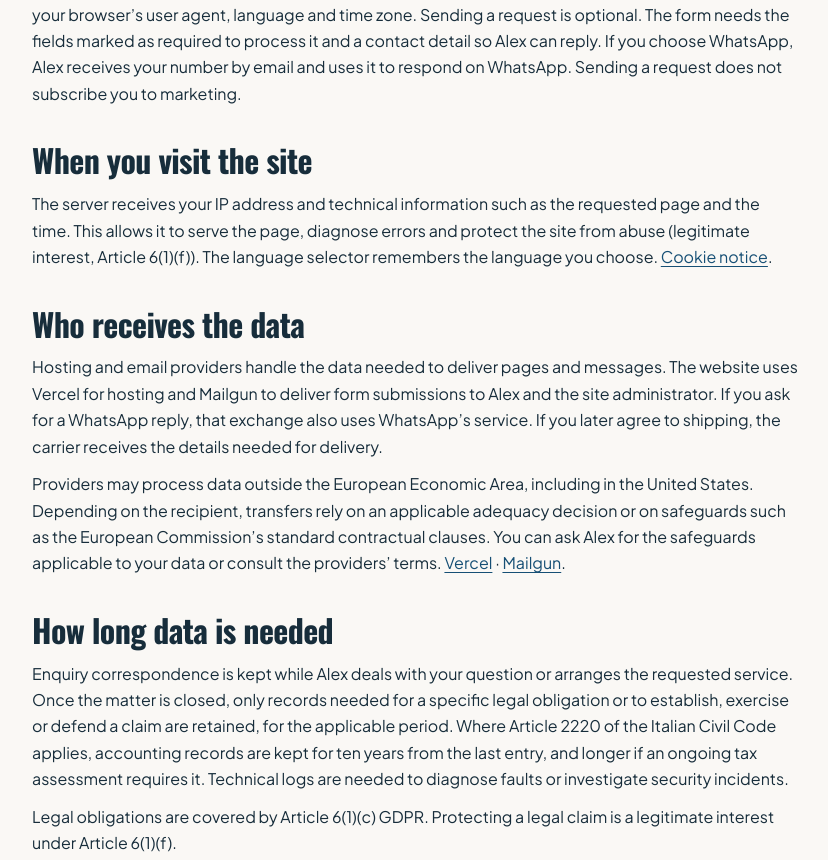
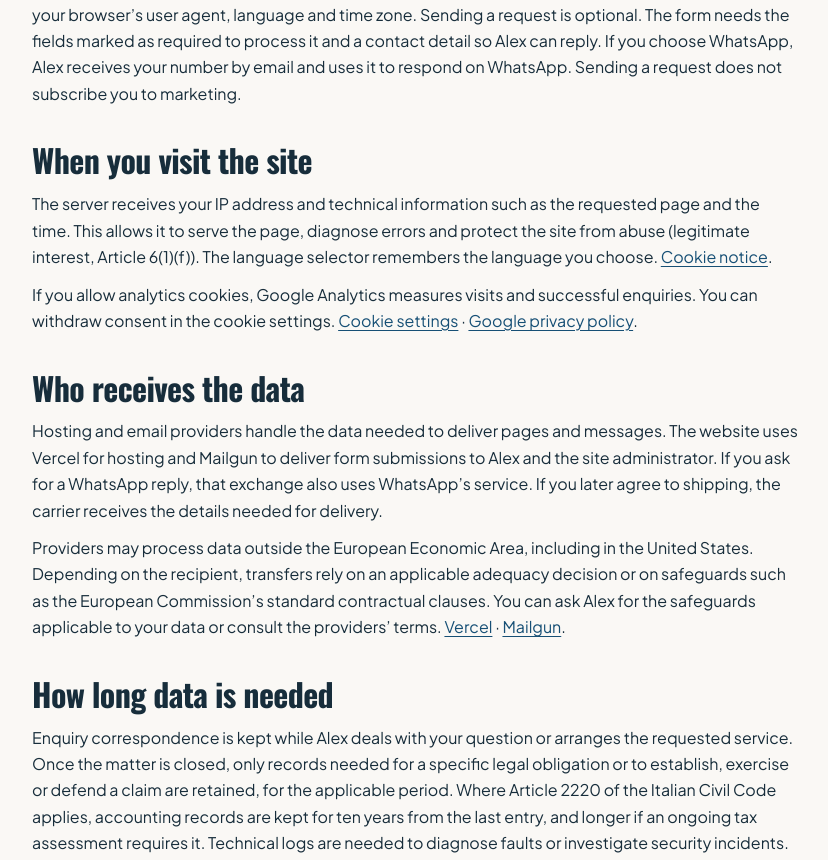
Before and after one commit to ungattocinereo/alextione, an Astro site: page /privacy in a window 1280 px wide. Shown: the part 711-1571 px from the top of the page, without its empty margins (224-1052 px from the left). Built offline with nearby package versions, Linux system fonts and the light colour scheme; Astro itself is replaced by a stand-in of ours.

Commit message:
Measure consented site visits and successful enquiries in GA4

```diff
--- /dev/null
+++ b/src/components/AnalyticsChoice.astro
@@ -0,0 +1,26 @@
+---
+import { locale } from "../lib/site";
+const { t, url } = locale(Astro.url.pathname);
+---
+<aside id="analytics-choice" aria-labelledby="analytics-title" hidden>
+  <strong id="analytics-title">{t("Analytics cookies", "Cookie di analisi")}</strong>
+  <p>{t("May we use Google Analytics to count site visits and enquiries?", "Possiamo usare Google Analytics per contare le visite al sito e le richieste ricevute?")} <a href={url("/cookies/")}>{t("Cookie notice", "Informativa cookie")}</a></p>
+  <div>
+    <button type="button" data-choice="decline">{t("Decline", "Rifiuta")}</button>
+    <button type="button" data-choice="allow">{t("Allow analytics", "Accetta le statistiche")}</button>
+  </div>
+</aside>
+<script>
+  import { initAnalytics } from "../lib/analytics";
+  initAnalytics();
+</script>
+<style>
+  aside { position:fixed; z-index:1000; bottom:max(12px,env(safe-area-inset-bottom)); left:12px; width:min(380px,calc(100% - 24px)); padding:16px 18px; border:1px solid #9cabb2; border-radius:4px; background:#faf8f5; color:#172d3b; box-shadow:0 4px 18px #0002; font:400 14px/1.5 "Inter",sans-serif; }
+  aside[hidden] { display:none; }
+  strong { font-size:16px; }
+  p { margin:4px 0 12px; }
+  a { color:#164f75; text-decoration:underline; }
+  div { display:flex; gap:8px; }
+  button { flex:1; font:inherit; font-weight:600; padding:8px; border:1px solid #526779; border-radius:3px; color:#172d3b; background:#fff; cursor:pointer; }
+  button:focus-visible, a:focus-visible { outline:2px solid #0066cc; outline-offset:2px; }
+</style>
--- a/src/components/BookRequest.astro
+++ b/src/components/BookRequest.astro
@@ -58,6 +58,7 @@ const { lang, t } = locale(Astro.url.pathname);
   </div>
 </section>
 <script>
+  import { trackLead } from "../lib/analytics";
   import { formContext } from "../lib/formContext";
 
   const form = document.querySelector<HTMLFormElement>(".book-form")!;
@@ -99,6 +100,7 @@ const { lang, t } = locale(Astro.url.pathname);
       if (!response.ok) throw new Error();
       const result = await response.json();
       if (!result.ok) throw new Error();
+      if (result.preview === false) trackLead("book");
       status.textContent = result.preview ? form.dataset.preview! : form.dataset.success!;
       fields.hidden = submit.hidden = true;
     } catch {
--- a/src/components/BookingDialog.astro
+++ b/src/components/BookingDialog.astro
@@ -72,6 +72,7 @@ const pageTour = tours.find(tour => tourPath(tour) === base.replace(/\/?$/, "/")
 </dialog>
 
 <script>
+  import { trackLead } from "../lib/analytics";
   import { formContext } from "../lib/formContext";
 
   const dialog = document.querySelector<HTMLDialogElement>("#booking")!;
@@ -169,6 +170,7 @@ const pageTour = tours.find(tour => tourPath(tour) === base.replace(/\/?$/, "/")
       if (!res.ok) throw new Error();
       const result = await res.json();
       if (result.ok !== true) throw new Error();
+      if (result.preview === false) trackLead(payload.tour ? "tour" : "general");
       find("[data-address]").textContent = String(payload.email).trim();
       find("[data-preview]").hidden = !result.preview;
       find("[data-delivered]").hidden = Boolean(result.preview);
--- a/src/layouts/BaseLayout.astro
+++ b/src/layouts/BaseLayout.astro
@@ -1,4 +1,5 @@
 ---
+import AnalyticsChoice from "../components/AnalyticsChoice.astro";
 import { structuredData } from "../lib/structuredData";
 import { locale } from "../lib/site";
 const {lang,base,t} = locale(Astro.url.pathname);
@@ -98,5 +99,6 @@ const shareDescription = shareDescriptions[card] ?? description;
   </head>
   <body>
     <slot />
+    <AnalyticsChoice />
   </body>
 </html>
--- /dev/null
+++ b/src/lib/analytics.ts
@@ -0,0 +1,79 @@
+const measurementId = "G-6P1T5VQLN9";
+const preferenceCookie = "alex_analytics";
+const productionSite = location.hostname === "alextione.it";
+let loaded = false;
+
+declare global {
+  interface Window {
+    dataLayer?: unknown[];
+    gtag?: (...args: unknown[]) => void;
+    "ga-disable-G-6P1T5VQLN9"?: boolean;
+  }
+}
+
+export function analyticsPreference() {
+  return document.cookie.match(/(?:^|;\s*)alex_analytics=(allow|decline)(?:;|$)/)?.[1];
+}
+
+function loadAnalytics() {
+  if (!productionSite || loaded || analyticsPreference() !== "allow") return;
+  window["ga-disable-G-6P1T5VQLN9"] = false;
+  loaded = true;
+  window.dataLayer ??= [];
+  window.gtag = function () { window.dataLayer!.push(arguments); };
+  window.gtag("consent", "default", {
+    analytics_storage: "granted", ad_storage: "denied",
+    ad_user_data: "denied", ad_personalization: "denied",
+  });
+  window.gtag("js", new Date());
+  window.gtag("config", measurementId, {
+    allow_google_signals: false, allow_ad_personalization_signals: false,
+    cookie_domain: "none", cookie_expires: 180 * 86400,
+  });
+  const script = document.createElement("script");
+  script.async = true;
+  script.src = "https://www.googletagmanager.com/gtag/js?id=" + measurementId;
+  document.head.append(script);
+}
+
+export function setAnalyticsPreference(allow: boolean) {
+  document.cookie = preferenceCookie + "=" + (allow ? "allow" : "decline") +
+    "; Path=/; Max-Age=15552000; SameSite=Lax; Secure";
+  if (allow) {
+    loadAnalytics();
+  } else {
+    window["ga-disable-G-6P1T5VQLN9"] = true;
+    for (const name of ["_ga", "_ga_" + measurementId.slice(2)]) {
+      document.cookie = name + "=; Path=/; Max-Age=0; SameSite=Lax; Secure";
+    }
+    if (loaded) location.reload();
+  }
+}
+
+export function trackLead(source: "tour" | "book" | "general") {
+  if (productionSite && analyticsPreference() === "allow") {
+    window.gtag?.("event", "generate_lead", { send_to: measurementId, lead_source: source });
+  }
+}
+
+export function initAnalytics() {
+  if (!productionSite) return;
+  const panel = document.querySelector<HTMLElement>("#analytics-choice")!;
+  const settings = document.querySelector<HTMLButtonElement>("[data-analytics-settings]");
+  panel.hidden = Boolean(analyticsPreference());
+  loadAnalytics();
+  if (settings) {
+    settings.hidden = false;
+    settings.addEventListener("click", () => {
+      panel.hidden = false;
+      panel.querySelector<HTMLButtonElement>("button")?.focus();
+    });
+  }
+  panel.addEventListener("click", event => {
+    const button = event.target instanceof Element && event.target.closest<HTMLButtonElement>("button[data-choice]");
+    if (!button) return;
+    setAnalyticsPreference(button.dataset.choice === "allow");
+    panel.hidden = true;
+    settings?.focus();
+  });
+}
--- a/src/pages/privacy.astro
+++ b/src/pages/privacy.astro
@@ -15,6 +15,7 @@ const { t, url } = locale(Astro.url.pathname);
   <p>{t("Form notifications include the page title and URL, your IP address and its approximate country, plus your browser’s user agent, language and time zone. Sending a request is optional. The form needs the fields marked as required to process it and a contact detail so Alex can reply. If you choose WhatsApp, Alex receives your number by email and uses it to respond on WhatsApp. Sending a request does not subscribe you to marketing.", "Le notifiche dei moduli includono il titolo e l’URL della pagina, il tuo indirizzo IP e il paese stimato in base a esso, oltre a user agent, lingua e fuso orario del browser. L’invio della richiesta è facoltativo. Per gestirla servono i campi obbligatori e un recapito per la risposta. Se scegli WhatsApp, Alex riceve il numero via email e lo usa per risponderti su WhatsApp. La richiesta non comporta l’iscrizione a comunicazioni promozionali.")}</p>
   <h2>{t("When you visit the site", "Quando visiti il sito")}</h2>
   <p>{t("The server receives your IP address and technical information such as the requested page and the time. This allows it to serve the page, diagnose errors and protect the site from abuse (legitimate interest, Article 6(1)(f)). The language selector remembers the language you choose.", "Il server riceve l’indirizzo IP e informazioni tecniche come la pagina richiesta e l’ora. Servono per mostrare la pagina, risolvere errori e proteggere il sito da abusi (legittimo interesse, art. 6, par. 1, lett. f). Il selettore di lingua ricorda la tua scelta.")} <a href={url("/cookies/")}>{t("Cookie notice", "Informativa cookie")}</a>.</p>
+  <p>{t("If you allow analytics cookies, Google Analytics measures visits and successful enquiries. You can withdraw consent in the cookie settings.", "Se accetti i cookie di analisi, Google Analytics misura le visite e le richieste inviate con successo. Puoi revocare il consenso nelle impostazioni dei cookie.")} <a href={url("/cookies/")}>{t("Cookie settings", "Impostazioni cookie")}</a> · <a href="https://policies.google.com/privacy">{t("Google privacy policy", "Privacy di Google")}</a>.</p>
   <h2>{t("Who receives the data", "Chi riceve i dati")}</h2>
   <p>{t("Hosting and email providers handle the data needed to deliver pages and messages. The website uses Vercel for hosting and Mailgun to deliver form submissions to Alex and the site administrator. If you ask for a WhatsApp reply, that exchange also uses WhatsApp’s service. If you later agree to shipping, the carrier receives the details needed for delivery.", "I fornitori di hosting e di posta trattano i dati necessari a mostrare le pagine e recapitare i messaggi. Il sito usa Vercel per l’hosting e Mailgun per inviare i moduli ad Alex e all’amministratore del sito. Se chiedi una risposta su WhatsApp, la conversazione passa anche attraverso quel servizio. Se in seguito concordi una spedizione, il corriere riceve i dati necessari alla consegna.")}</p>
   <p>{t("Providers may process data outside the European Economic Area, including in the United States. Depending on the recipient, transfers rely on an applicable adequacy decision or on safeguards such as the European Commission’s standard contractual clauses. You can ask Alex for the safeguards applicable to your data or consult the providers’ terms.", "I fornitori possono trattare dati fuori dallo Spazio economico europeo, anche negli Stati Uniti. A seconda del destinatario, il trasferimento si basa su una decisione di adeguatezza applicabile o su garanzie come le clausole contrattuali tipo della Commissione europea. Per conoscere le garanzie applicabili ai tuoi dati o ottenerne copia, scrivi ad Alex. Puoi consultare anche gli accordi dei fornitori.")} <a href="https://vercel.com/legal/dpa">Vercel</a> · <a href="https://www.mailgun.com/legal/terms/">Mailgun</a>.</p>
```
Also changed, not shown: src/pages/cookies.astro (+9 -2 lines).
